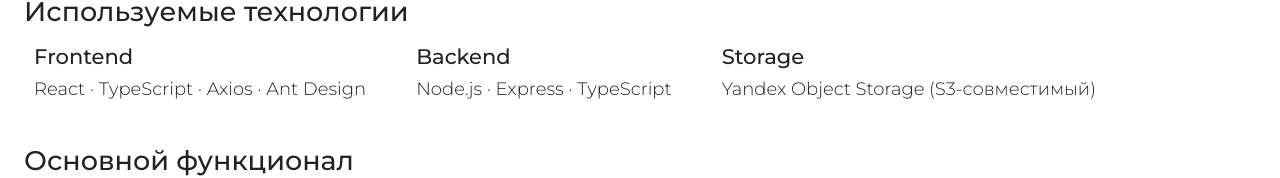
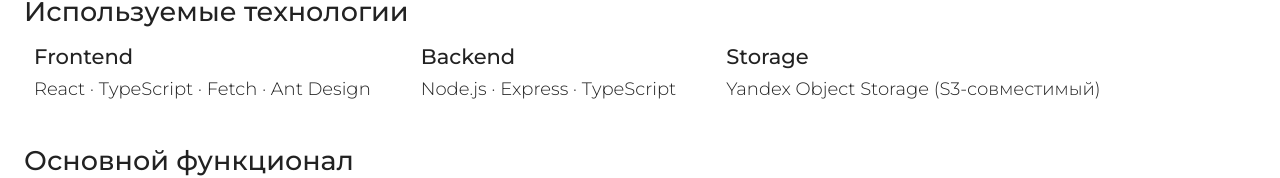
Before and after one commit to MariaFilippock/ecommerce, a React (Create React App) app in the folder frontend/: page / in a window 1280 px wide. Shown: the part 474-652 px from the top of the page. Built offline with nearby package versions, Linux system fonts and the light colour scheme.

Commit message:
добавлены изменения в логировании

```diff
--- a/frontend/src/pages/StartPage/StartPage.tsx
+++ b/frontend/src/pages/StartPage/StartPage.tsx
@@ -27,7 +27,7 @@
                 <div className={styles.techBlock}>
                     <div>
                         <h3>Frontend</h3>
-                        <div>React · TypeScript · Axios · Ant Design</div>
+                        <div>React · TypeScript · Fetch · Ant Design</div>
                     </div>
                     <div>
                         <h3>Backend</h3>
```
